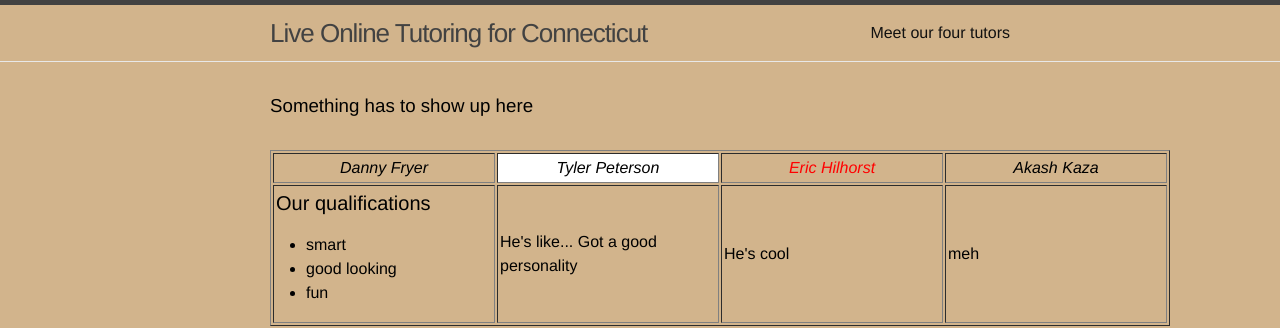
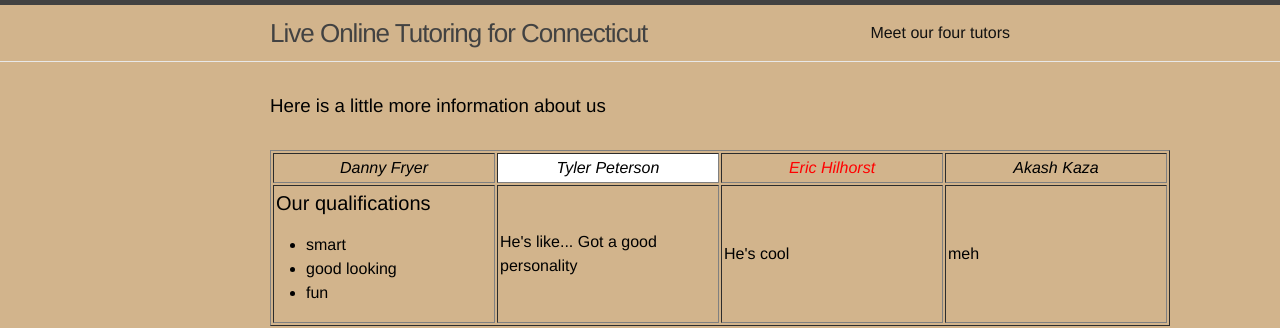
Before and after one commit to pepe454/pepe454.github.io, a Jekyll site: the page built from about.md, in a window 1280 px wide. Shown: the top 328 px of the page. Built offline with Jekyll 4.4.1, drawn with Linux system fonts in a browser that asks for light colours.

Commit message:
Update page.html

```diff
--- a/_layouts/page.html
+++ b/_layouts/page.html
@@ -5,7 +5,7 @@ layout: default
 
   <header class="post-header">
 
-    <h3>Something has to show up here</h3>
+    <h3>Here is a little more information about us</h3>
   </header>
 
   <div class="post-content">
```
